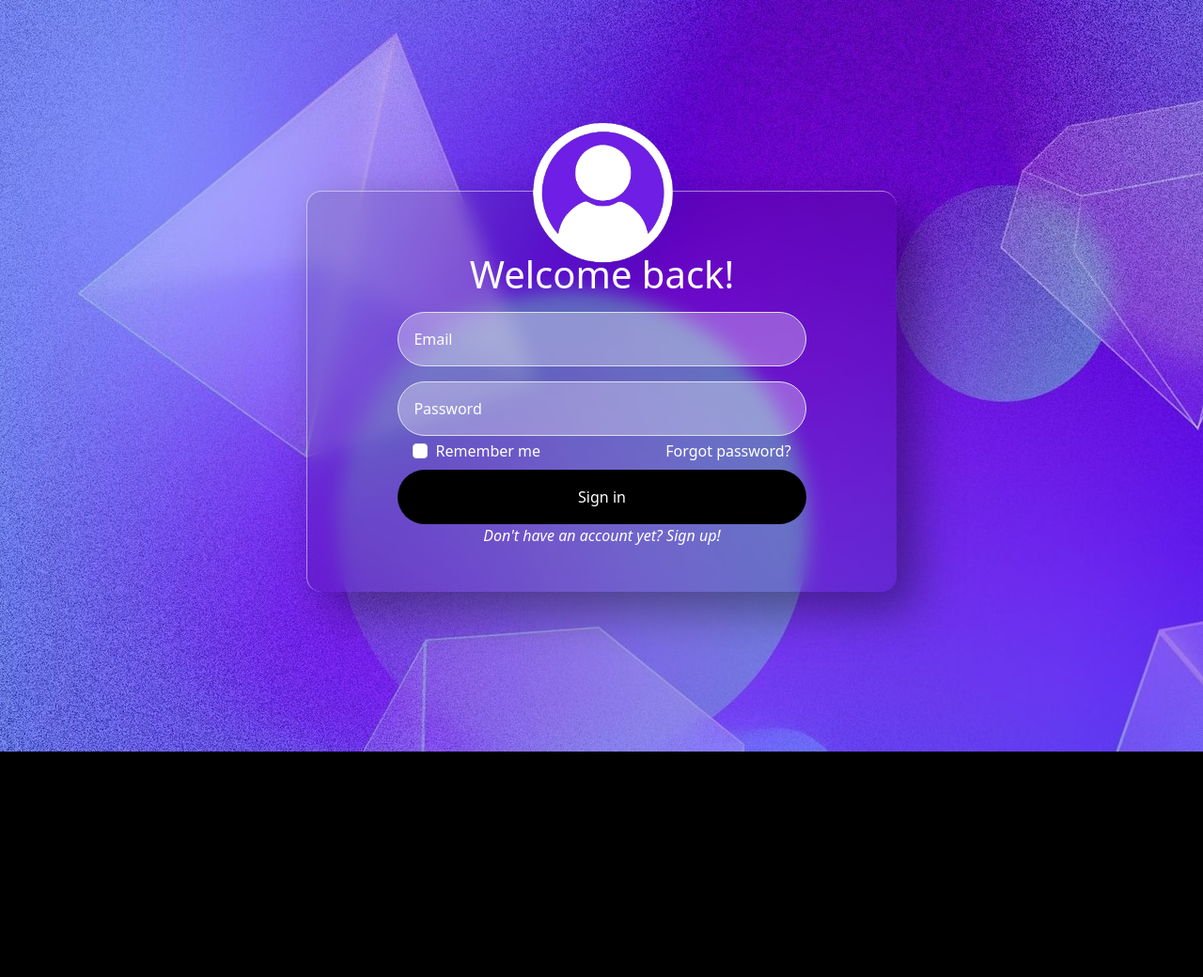
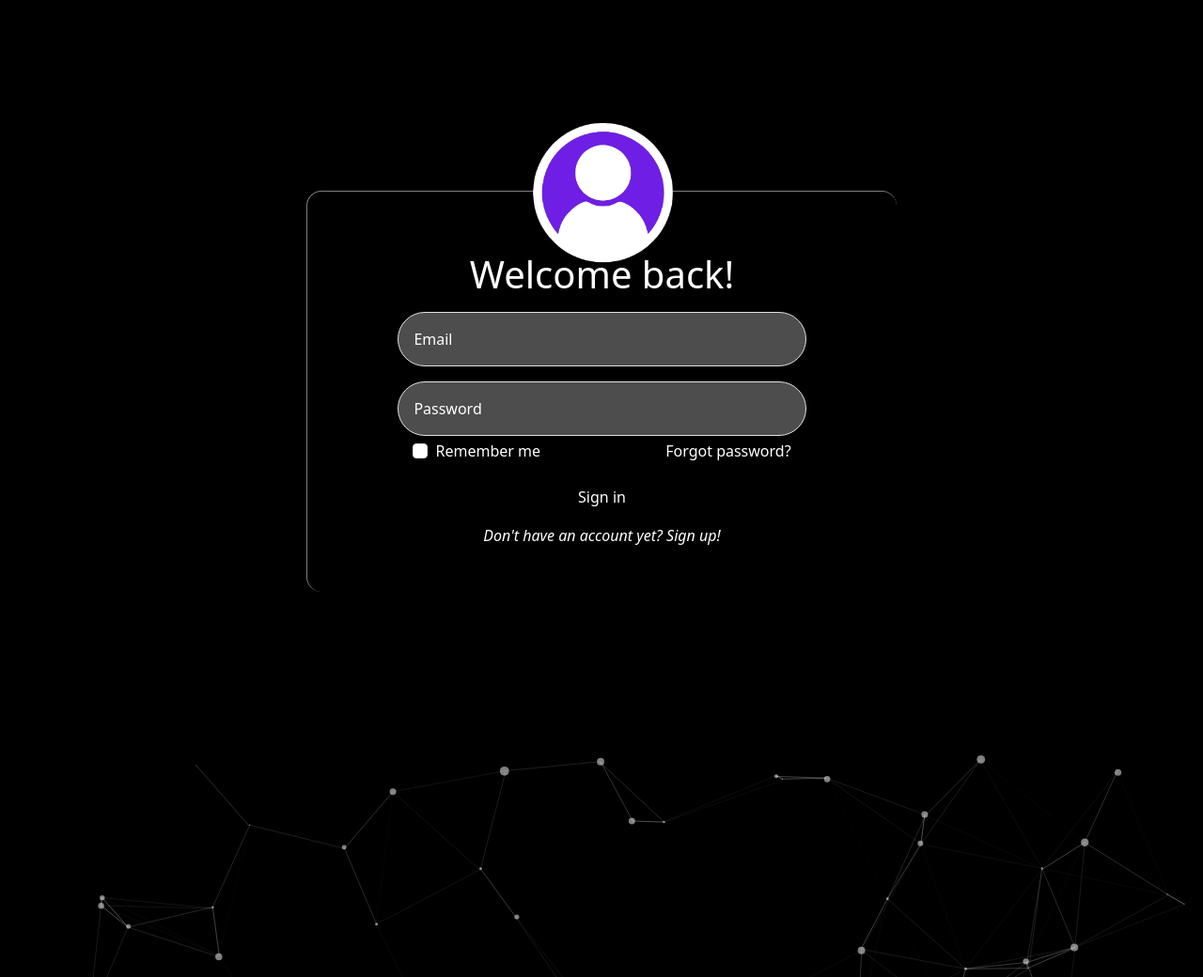
Before and after one commit to AleksandarHaralampiev/hacktues9, a Flask app: template website/templates/login.html in a window 1280 px wide. Shown: the top 1040 px of the page at 94% size. Before the commit the page ends 800 px from the top, so only its background shows below. Run offline with Flask 2, Linux system fonts and the light colour scheme; the template is opened without the code that fills it, so the values that code supplies are empty.

Commit message:
particle js to login + register [ Failed]

```diff
--- a/website/static/style.css
+++ b/website/static/style.css
@@ -1,7 +1,15 @@
 .background-image {
-    background: url(../static/images/background.jpeg);
+    background-color: black;
 }
-
+body {
+    background: black;
+    background-repeat: no-repeat;
+    background-size: cover;
+}
+#particles-js {
+    width: 100%;
+    height: 90vh;
+  }
 .login-card{
     background: rgba(0, 0, 0, 0.1);
     backdrop-filter: blur(10px);
--- a/website/templates/login.html
+++ b/website/templates/login.html
@@ -12,8 +12,8 @@
     </head>
 
     <body>
-
-        <div class="vh-100 container-fluid d-flex align-items-center justify-content-center background-image">       <!--container-->
+        <div id="particles-js">
+        <div class="vh-100 container-fluid d-flex align-items-center justify-content-center ">       <!--container-->
 
 
             <div class="login-card mt-5 mb-3 mx-3 text-center p-4 rounded-4 w-50 text-white d-flex align-items-center">      <!--card itself-->
@@ -67,6 +67,8 @@
                 </div>
             </div>
         </div>
-
+    </div>
+    <script src="/static/particles.js"></script>
+    <script src="/static/app.js"></script>
     </body>
 </html>
--- a/website/templates/register.html
+++ b/website/templates/register.html
@@ -11,6 +11,7 @@
     </head>
 
     <body>
+        <div id="particles-js">
         <div class="container-fluid d-flex align-items-center justify-content-center vh-100 background-image">
 
             <div class="login-card mt-5 mb-3 mx-3 p-4 w-50 text-center text-white rounded-4"> <!--card-->
@@ -42,7 +43,7 @@
                     </div>
                 </div>
             </div>
-
+        </div>
         </div>
     </body>
 </html>
```
